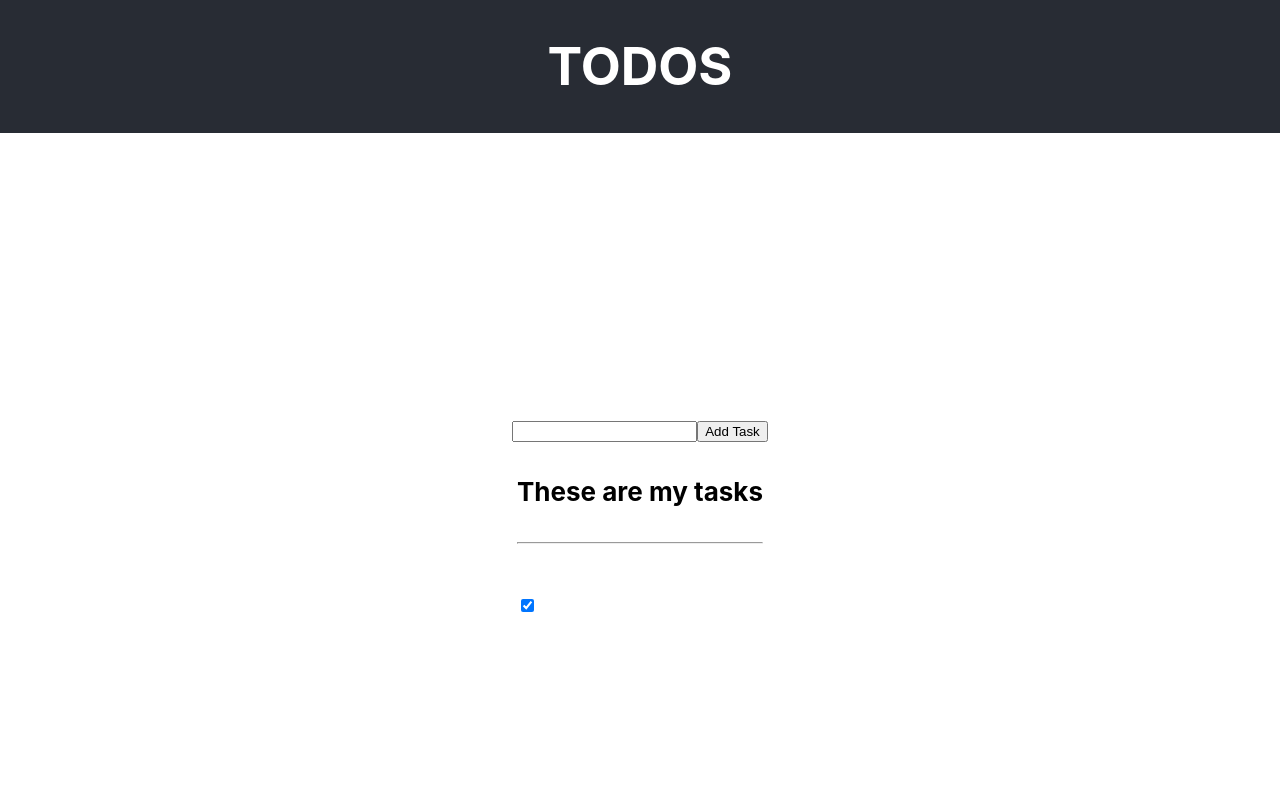
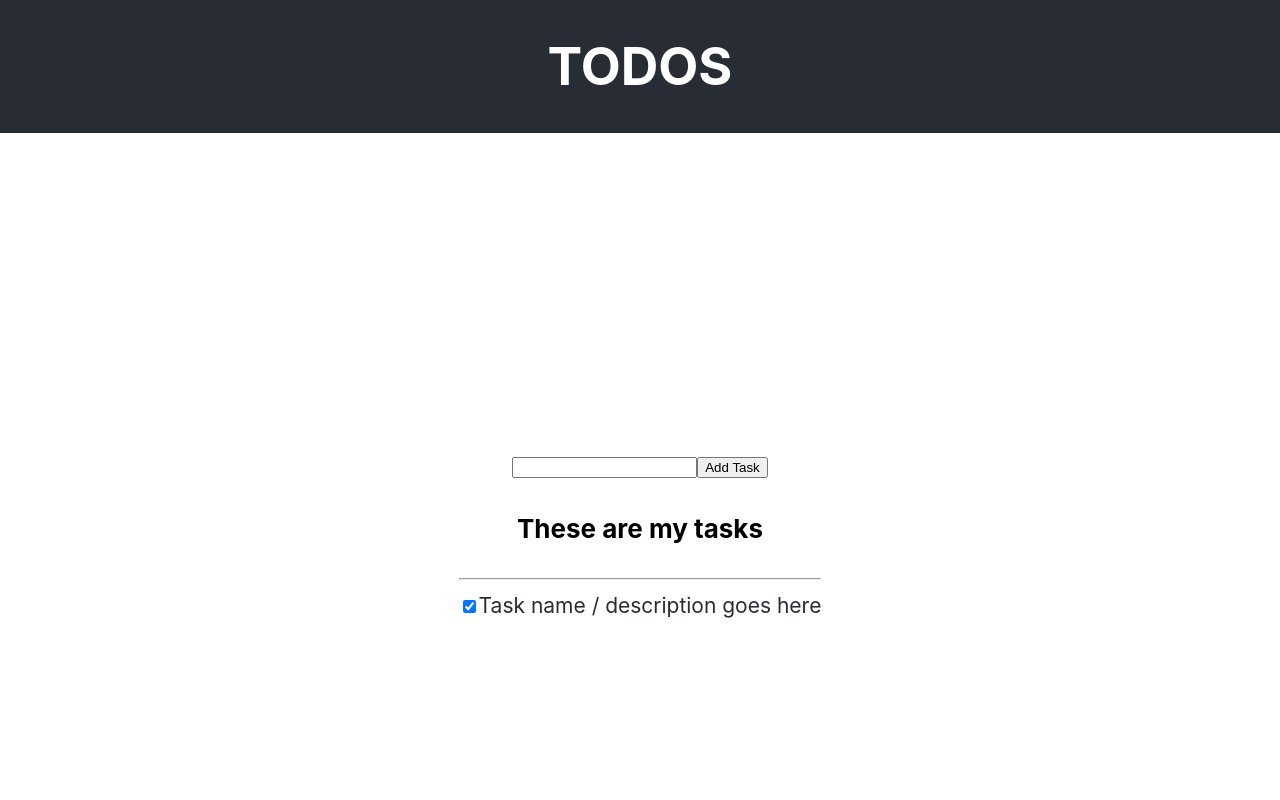
Before and after one commit to enowmbi/todo-app-react, a React (Create React App) app: page / in a window 1280 px wide. Shown: the top 800 px of the page. Built offline with nearby package versions, Linux system fonts and the light colour scheme.

Commit message:
Add newTask form

```diff
--- a/src/App.css
+++ b/src/App.css
@@ -39,7 +39,8 @@
   display: flex;
   align-items: center;
   justify-content: left;
-  color: white;
+  color: #282c34;
+  font-size: calc(5px + 2vmin);
 }
 
 .App-footer {
--- a/src/components/main.jsx
+++ b/src/components/main.jsx
@@ -1,15 +1,18 @@
 import Tasks from "../components/tasks"
 import NewTask from "../components/newtask"
+import { useState } from "react"
 
 const Main = ()=>{
-    const handleAddTask =() =>{
-      alert('AddTask has been clicked')
+    const [tasks, setTasks] = useState([])
+
+    const handleAddTask =(e) =>{
+        setTasks([...tasks, e])
     }
 
     return(
         <main className="App-main">
-          <NewTask addTask={() => handleAddTask()}/>
-          <Tasks/>
+          <NewTask addTask={handleAddTask}/>
+          <Tasks tasks={tasks}/>
         </main>
     )
 }
--- a/src/components/newtask.jsx
+++ b/src/components/newtask.jsx
@@ -1,11 +1,20 @@
+import {useRef} from "react"
+
 const NewTask =(props)=>{
 
-  return(
-      <div>
-          <input type="text"/>
-          <button onClick={props.addTask}>Add Task</button>
-      </div>
-  )
+    const taskNameRef = useRef()
+
+    const addTask =()=>{
+        props.addTask(taskNameRef.current.value)
+        taskNameRef.current.value =""
+    }
+
+    return(
+        <div>
+            <input type="text" ref={taskNameRef} />
+            <button onClick={addTask}>Add Task</button>
+        </div>
+    )
 }
 
 export default NewTask
--- a/src/components/task.jsx
+++ b/src/components/task.jsx
@@ -1,8 +1,10 @@
 const Task =()=>{
     return(
         <div className="App-task">
-            <input type="checkbox" checked/>
-            <h5>This is a task</h5>
+        <label>
+            <input type="checkbox" checked={true}/>
+            {"Task name / description goes here"}
+        </label>
         </div>
     )
 }
```
